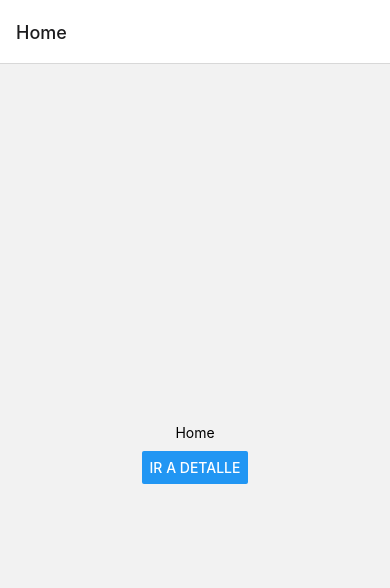
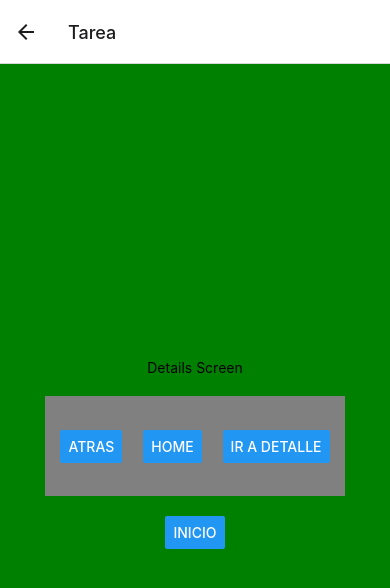
Before and after one commit to GrippingGoose33/Navigation, a React Native app: screen /Details in a window 390 px wide. Shown: the top 588 px of the page. Built offline with nearby package versions, Linux system fonts and the light colour scheme.

Commit message:
Nav buttons

```diff
--- a/App.js
+++ b/App.js
@@ -11,7 +11,7 @@ export default function App() {
     <NavigationContainer>
       <Stack.Navigator initialRouteName='Home'>
         <Stack.Screen name="Home" component={HomeScreen}/>
-        <Stack.Screen name="Detail" component={DetailScreen} options={{title:"Tarea"}}/>
+        <Stack.Screen name="Details" component={DetailScreen} options={{title:"Tarea"}}/>
       </Stack.Navigator>
     </NavigationContainer>
   );
--- a/DetailScreen.js
+++ b/DetailScreen.js
@@ -16,9 +16,15 @@ function DetailScreen({navigation}) {
              />
              <Button
                 title="ir a Detalle"
-                onPress={() => navigation.push('Details')}
+                onPress={() => navigation.navigate('Details')}
               />
             </View>
+
+            <Button
+                title="Inicio"
+                onPress={() => navigation.popToTop()}
+            />
+
         </View>
     );
 }
```
